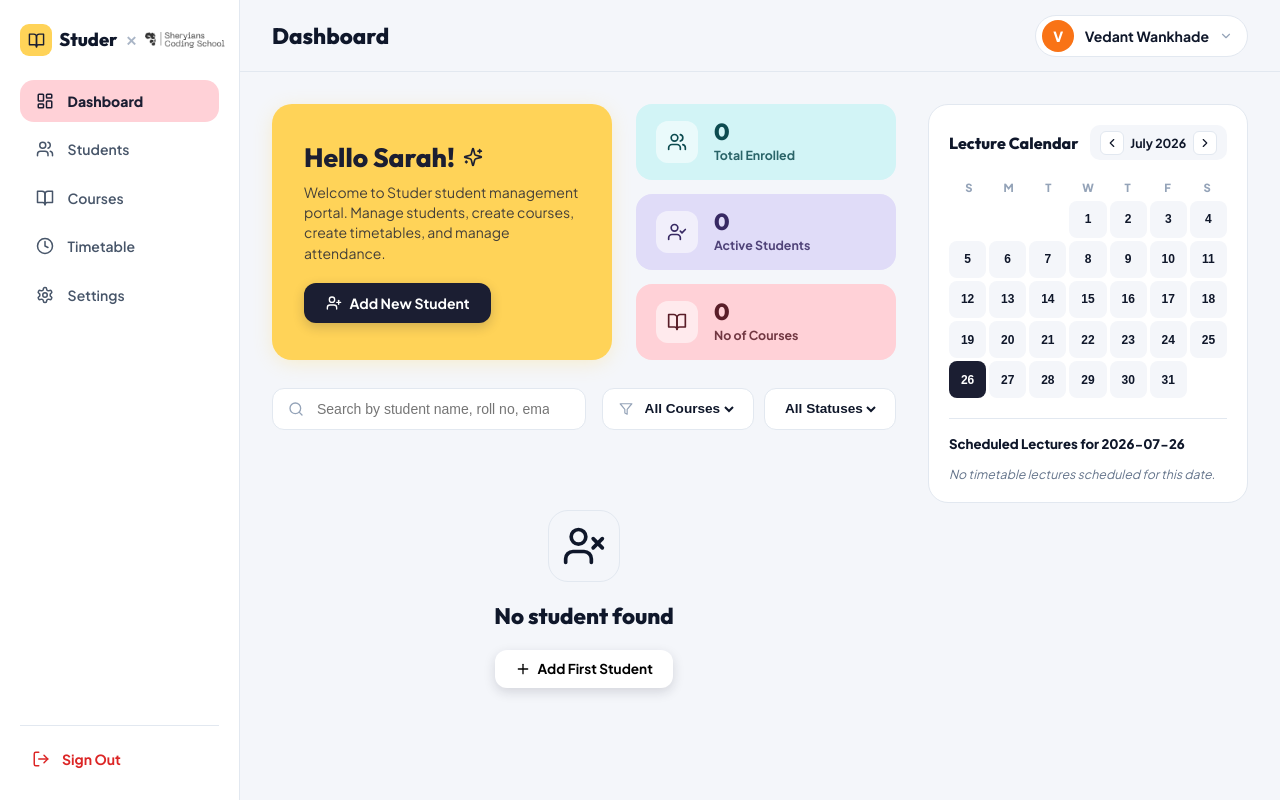
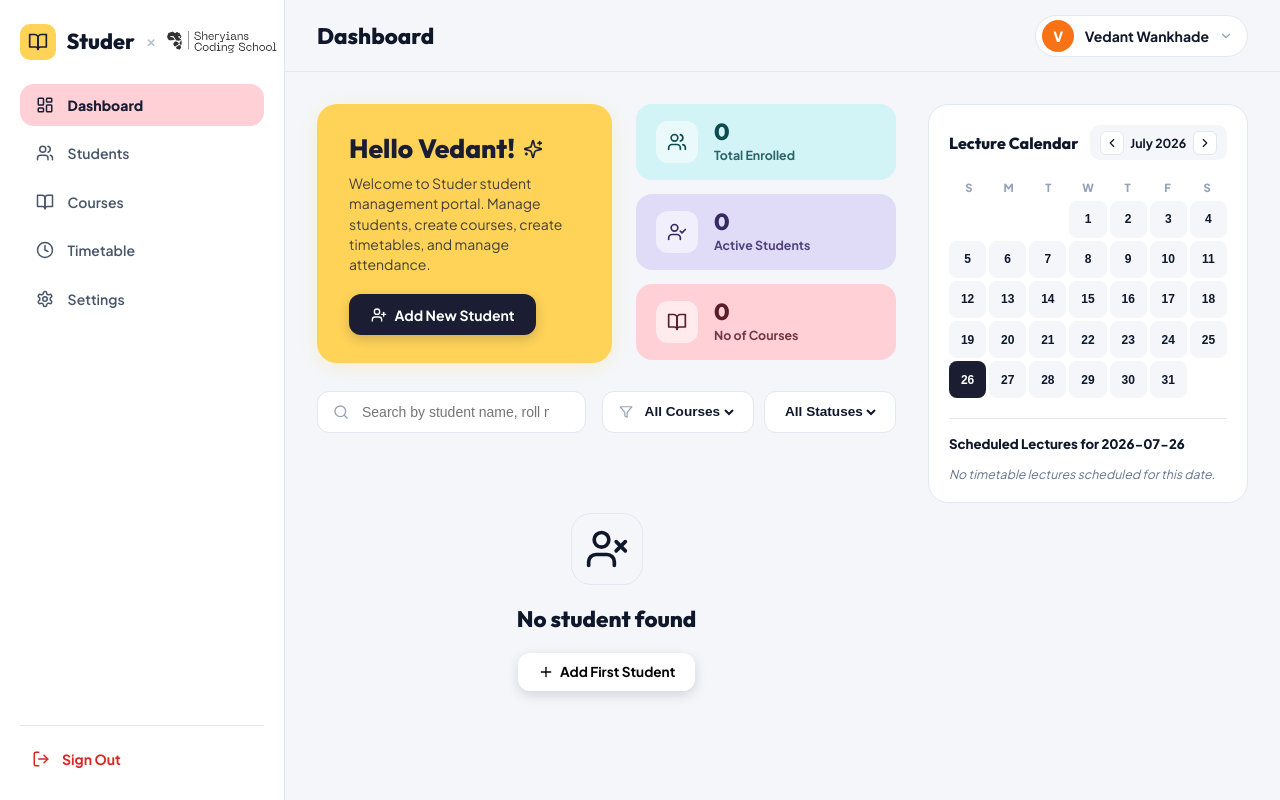
Before and after one commit to vedantwankhade123/Studer, a React (Vite) app: page / in a window 1280 px wide. Built offline with nearby package versions, Linux system fonts and the light colour scheme.

Commit message:
feat: Add dynamic user greeting in HeroBanner, adjust sidebar width & cross divider scaling

```diff
--- a/src/App.jsx
+++ b/src/App.jsx
@@ -49,7 +49,7 @@ export function App() {
           <div className="dashboard-content-canvas">
             <div className="content-left-column">
               <div className="top-banner-row">
-                <HeroBanner />
+                <HeroBanner currentUser={currentUser} />
                 <StatsCards />
               </div>
 
--- a/src/components/HeroBanner.jsx
+++ b/src/components/HeroBanner.jsx
@@ -3,13 +3,31 @@ import { useDispatch } from 'react-redux';
 import { openAddModal } from '../features/students/studentsSlice';
 import { UserPlus, Sparkles } from 'lucide-react';
 
-export const HeroBanner = () => {
+export const HeroBanner = ({ currentUser }) => {
   const dispatch = useDispatch();
+
+  const getUserName = () => {
+    if (currentUser?.fullName) {
+      return currentUser.fullName.split(' ')[0];
+    }
+    try {
+      const saved = localStorage.getItem('studer_current_user');
+      if (saved) {
+        const parsed = JSON.parse(saved);
+        if (parsed?.fullName) return parsed.fullName.split(' ')[0];
+      }
+    } catch (e) {
+      console.error(e);
+    }
+    return 'Vedant';
+  };
+
+  const userName = getUserName();
 
   return (
     <div className="hero-banner">
       <div className="hero-content">
-        <h2>Hello Sarah! <Sparkles size={20} className="sparkle-icon" /></h2>
+        <h2>Hello {userName}! <Sparkles size={20} className="sparkle-icon" /></h2>
         <p>Welcome to Studer student management portal. Manage students, create courses, create timetables, and manage attendance.</p>
         <button className="hero-cta-btn" onClick={() => dispatch(openAddModal())}>
           <UserPlus size={16} />
--- a/src/components/Sidebar.jsx
+++ b/src/components/Sidebar.jsx
@@ -17,7 +17,7 @@ export const Sidebar = ({ activeTab, setActiveTab, onSignOut }) => {
         {/* Brand Header */}
         <div className="sidebar-brand">
           <div className="brand-logo-box">
-            <BookOpen size={17} />
+            <BookOpen size={20} />
           </div>
           <div className="brand-text">
             <h2>Studer</h2>
--- a/src/index.css
+++ b/src/index.css
@@ -282,7 +282,7 @@ html, body {
 
 /* Left Sidebar */
 .app-sidebar {
-  width: 240px;
+  width: 285px;
   height: 100vh;
   background-color: var(--bg-surface);
   border-right: 1px solid var(--border-color);
@@ -302,16 +302,16 @@ html, body {
 .sidebar-brand {
   display: flex;
   align-items: center;
-  gap: 0.45rem;
+  gap: 0.65rem;
   width: 100%;
 }
 
 .sidebar-brand .brand-logo-box {
-  width: 32px;
-  height: 32px;
+  width: 36px;
+  height: 36px;
   background: var(--yellow-hero);
   color: var(--sidebar-active-text);
-  border-radius: 9px;
+  border-radius: 10px;
   display: flex;
   align-items: center;
   justify-content: center;
@@ -321,7 +321,7 @@ html, body {
 
 .sidebar-brand .brand-text h2 {
   font-family: var(--font-heading);
-  font-size: 1.15rem;
+  font-size: 1.35rem;
   font-weight: 800;
   color: var(--text-main);
   line-height: 1;
@@ -330,16 +330,16 @@ html, body {
 
 .sidebar-brand .brand-divider {
   color: #94a3b8;
-  font-size: 0.85rem;
-  font-weight: 700;
-  opacity: 0.8;
+  font-size: 0.7rem;
+  font-weight: 700;
+  opacity: 0.7;
   margin: 0 1px;
 }
 
 .sidebar-brand .sheryians-logo-img {
-  height: 22px;
+  height: 28px;
   width: auto;
-  max-width: 80px;
+  max-width: 110px;
   object-fit: contain;
   display: block;
   filter: brightness(0.2);
```
